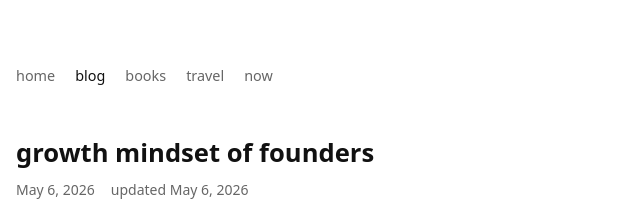
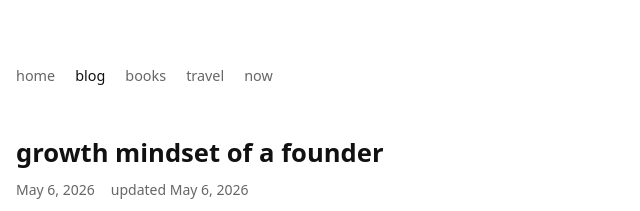
Before and after one commit to heysheevcharan/fountainhead-blog, an Astro site: page /blog/growth-mindset-of-founders in a window 1280 px wide. Shown: the top 211 px of the page, 304-944 px from the left. Built offline with nearby package versions, Linux system fonts and the light colour scheme; Astro itself is replaced by a stand-in of ours.

Commit message:
Update Blog Posts (/blog) “growth-mindset-of-founders”

```diff
--- a/src/content/blog/growth-mindset-of-founders.mdx
+++ b/src/content/blog/growth-mindset-of-founders.mdx
@@ -1,5 +1,5 @@
 ---
-title: growth mindset of founders
+title: growth mindset of a founder
 description: One of the qualities I admire most in my co-founder Samir is that he consistently puts himself in uncomfortable situations to grow.
 pubDate: 2026-05-06
 tags:
```
